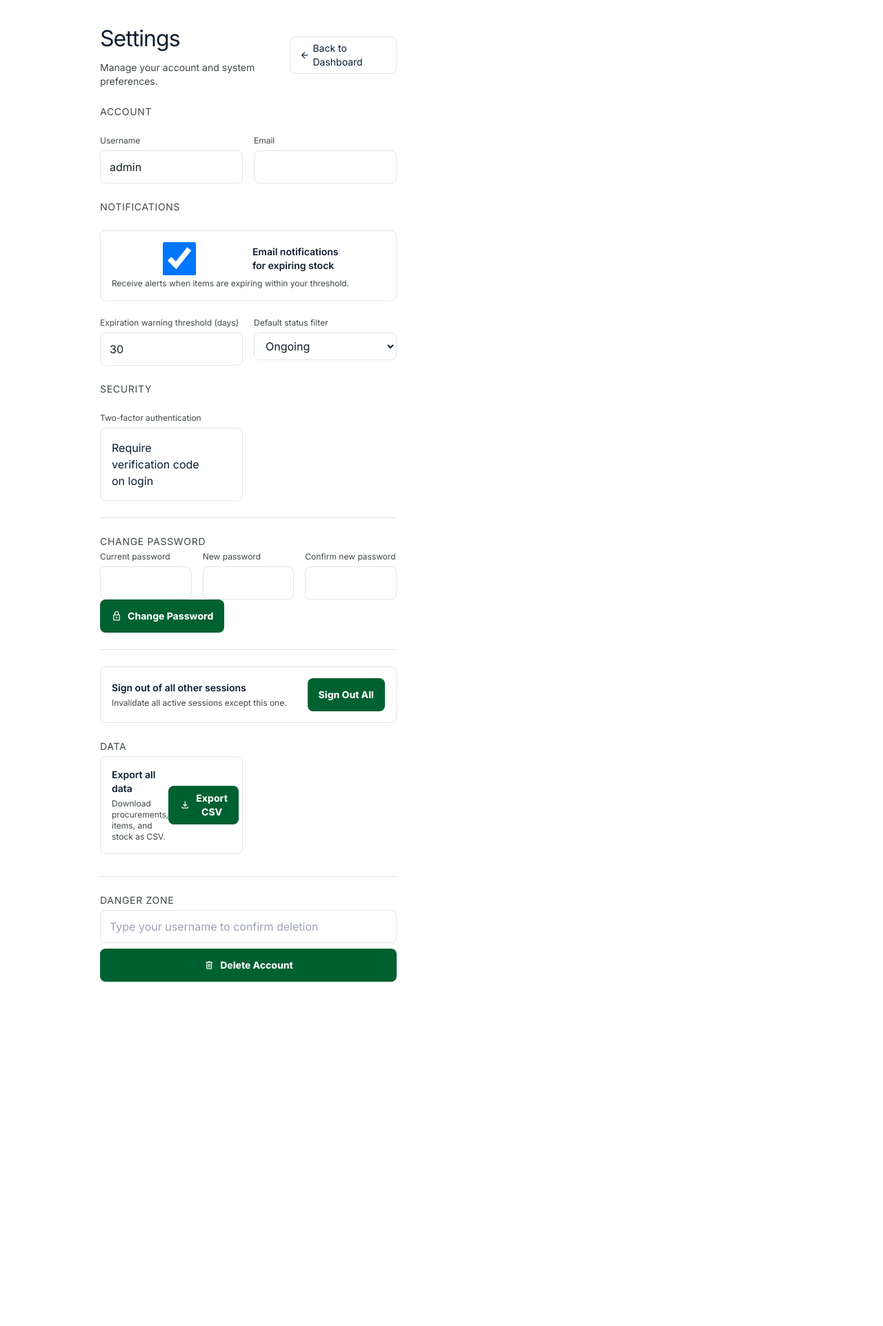
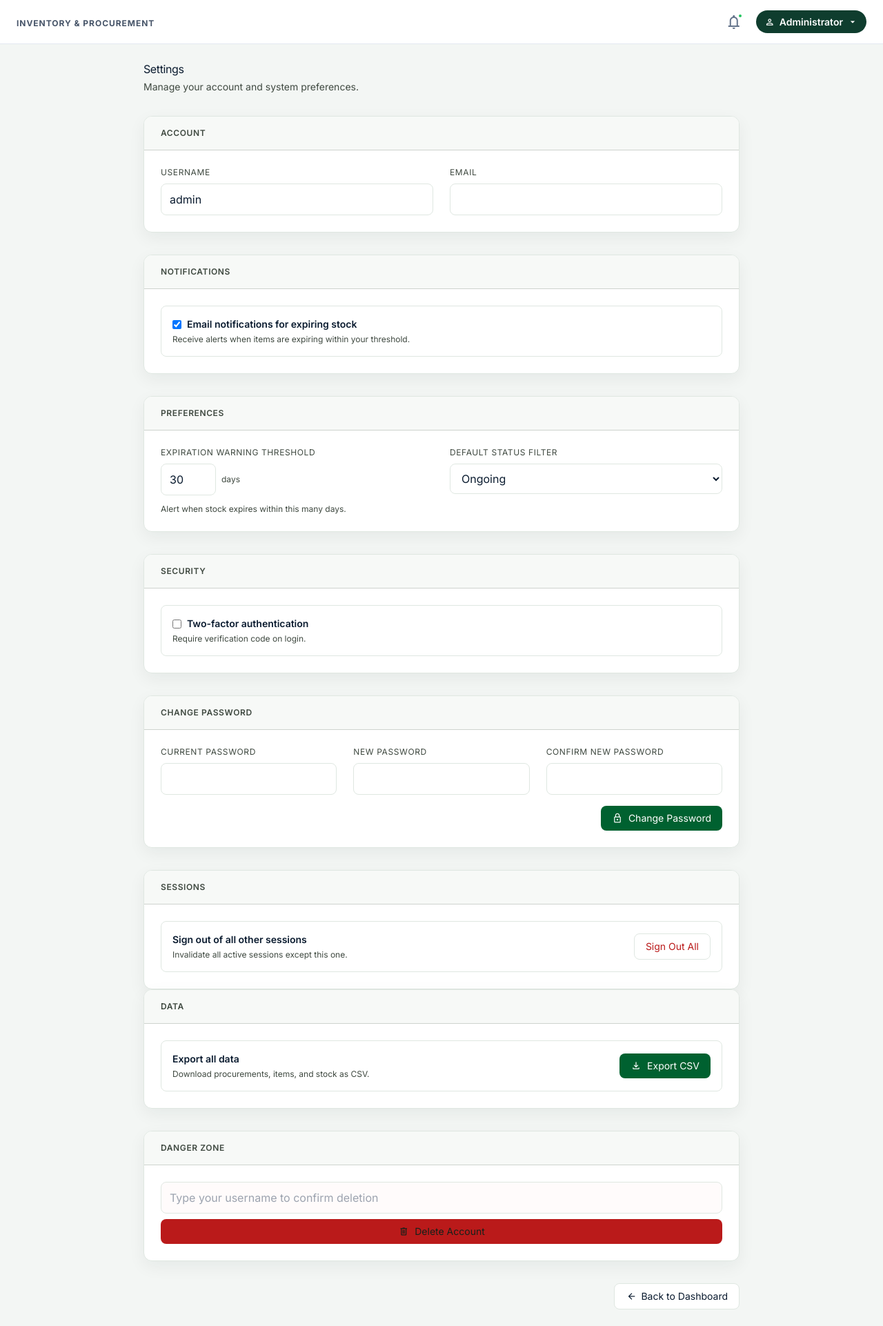
Before and after one commit to Sylphyyyy/final, a Flask app: page /settings/ in a window 1280 px wide. Shown: the whole page at 69% size. Before the commit the page ends 1423 px from the top, so only its background shows below. Run offline with Flask 3, Linux system fonts and the light colour scheme; the visitor is signed in with stand-in values (Sample User, id 1); parts of the project's set-up code (start-up, migrations or seed data) failed here and were passed over; some libraries are stand-ins or nearby versions.

Commit message:
Redesign settings page to match dashboard design language

```diff
--- a/app/templates/auth/settings.html
+++ b/app/templates/auth/settings.html
@@ -5,28 +5,55 @@
   <meta content="width=device-width, initial-scale=1.0" name="viewport">
   <title>Settings | Inventory & Procurement</title>
   <link href="https://fonts.googleapis.com/css2?family=Inter:wght@100..900&family=Material+Symbols+Outlined:opsz,wght,FILL,GRAD@20..48,100..700,0..1,-50..200&display=swap" rel="stylesheet">
-  <style>
-    @layer base{html,body{margin:0;padding:0;}body{overscroll-behavior:none;}main>:first-child{margin-top:0!important;}main>:last-child{margin-bottom:0!important;}}::-webkit-scrollbar{display:none;}
-  </style>
   <script src="https://cdn.tailwindcss.com"></script>
   <script id="tailwind-config">
     tailwind.config = { darkMode: "class", theme: { extend: { colors: { surface: "#f8f9ff", "surface-container-lowest": "#ffffff", "surface-container-low": "#eff4ff", "surface-container": "#e5eeff", "primary": "#006130", "on-primary": "#ffffff", "primary-container": "#107c41", "secondary": "#a83900", "tertiary": "#495468", "outline": "#6f7a6f", "error": "#ba1a1a", "error-container": "#ffdad6", "on-error-container": "#93000a", "on-surface": "#0b1c30", "on-surface-variant": "#3f4940" }, spacing: { "space-xs": "0.25rem", "space-sm": "0.5rem", "space-md": "1rem", "space-lg": "1.5rem", "space-xl": "2rem" } } } };
   </script>
   <link href="{{ url_for('static', filename='styles.css') }}" rel="stylesheet">
 </head>
-<body>
-  <main class="auth-page">
-    <section class="auth-form-side">
-      <div class="auth-card">
-        <div class="flex items-center justify-between mb-6">
-          <div>
-            <h1 class="font-headline-sm text-headline-sm text-on-surface">Settings</h1>
+<body class="bg-[#f8fafc]">
+  <!-- Top Utility Header (matching dashboard) -->
+  <header class="util-toolbar">
+    <div class="util-left">
+      <span class="util-label">INVENTORY &amp; PROCUREMENT</span>
+    </div>
+    <div class="util-right">
+      <button class="util-bell" aria-label="Notifications">
+        <span class="material-symbols-outlined">notifications</span>
+        <span class="util-status-dot"></span>
+      </button>
+      <div class="relative">
+        <button class="util-profile" aria-label="Account menu" id="adminMenuBtn" aria-expanded="false" aria-haspopup="true">
+          <span class="material-symbols-outlined util-avatar">person</span>
+          <span>Administrator</span>
+          <span class="material-symbols-outlined util-chevron">arrow_drop_down</span>
+        </button>
+        <div id="adminMenu" class="hidden absolute right-0 mt-2 w-56 rounded-lg border border-outline bg-surface-container-lowest shadow-xl z-50">
+          <div class="px-4 py-2 border-b border-outline/50">
+            <div class="flex items-center gap-2">
+              <span class="material-symbols-outlined text-[16px] text-primary">person</span>
+              <span class="font-label-md text-sm text-on-surface font-semibold">{{ session.get('username', 'Administrator') }}</span>
+            </div>
+            <p class="text-xs text-on-surface-variant mt-0.5">{{ user.email or 'No email set' }}</p>
+          </div>
+          <a href="{{ url_for('settings.settings') }}" class="flex items-center gap-2 px-4 py-3 text-sm font-body-sm text-on-surface hover:bg-surface-container-low transition-colors border-b border-outline/50 last:border-0">
+            <span class="material-symbols-outlined text-[16px] text-primary">settings</span>
+            <span>Settings</span>
+          </a>
+          <form method="POST" action="{{ url_for('auth.logout') }}" class="flex items-center gap-2 px-4 py-3 text-sm font-body-sm text-error hover:bg-error-container/10 transition-colors border-b-0">
+            <span class="material-symbols-outlined text-[16px] text-error">logout</span>
+            <span>Sign out</span>
+          </form>
+        </div>
+      </div>
+    </div>
+  </header>
+
+  <div class="max-w-4xl mx-auto px-4 py-6">
+    <!-- Page header -->
+    <div class="flex flex-col gap-1 mb-8">
+      <h1 class="font-headline-sm text-headline-sm text-on-surface tracking-tight">Settings</h1>
       <p class="text-on-surface-variant text-sm font-label-md">Manage your account and system preferences.</p>
-          </div>
-          <a href="{{ url_for('inventory.index') }}" class="inline-flex items-center gap-1 rounded-lg border border-outline bg-surface-container-lowest px-3 py-1.5 font-label-sm text-sm text-on-surface transition-colors hover:bg-surface-container">
-            <span class="material-symbols-outlined text-[16px]">arrow_back</span>
-            <span>Back to Dashboard</span>
-          </a>
     </div>
 
     {% with messages = get_flashed_messages(with_categories=true) %}
@@ -41,22 +68,32 @@
       {% endif %}
     {% endwith %}
 
-        <form method="POST" action="{{ url_for('settings.settings') }}" class="space-y-6">
+    <form method="POST" action="{{ url_for('settings.settings') }}" class="space-y-8">
       <!-- Account -->
-          <h2 class="font-label-md text-sm text-on-surface-variant uppercase tracking-wider mb-1">Account</h2>
-          <div class="grid grid-cols-1 md:grid-cols-2 gap-4">
-            <div class="flex flex-col gap-1.5">
-              <label class="font-label-sm text-xs text-on-surface-variant">Username</label>
-              <input type="text" name="username" value="{{ user.username }}" required class="w-full rounded-lg border border-outline bg-surface-container-lowest px-3 py-2 font-body-sm text-body-sm text-on-surface focus:border-primary focus:outline-none focus:ring-2 focus:ring-primary/20">
+      <section class="rounded-xl border border-outline/30 bg-surface-container-lowest shadow-sm overflow-hidden">
+        <div class="px-6 py-4 border-b border-outline/30 bg-surface-container-low">
+          <h2 class="font-label-md text-xs text-on-surface-variant uppercase tracking-wider font-semibold">Account</h2>
         </div>
-            <div class="flex flex-col gap-1.5">
-              <label class="font-label-sm text-xs text-on-surface-variant">Email</label>
-              <input type="email" name="email" value="{{ user.email or '' }}" class="w-full rounded-lg border border-outline bg-surface-container-lowest px-3 py-2 font-body-sm text-body-sm text-on-surface focus:border-primary focus:outline-none focus:ring-2 focus:ring-primary/20">
+        <div class="p-6">
+          <div class="grid grid-cols-1 md:grid-cols-2 gap-6">
+            <div class="flex flex-col gap-2">
+              <label class="font-label-sm text-xs text-on-surface-variant uppercase tracking-wider">Username</label>
+              <input type="text" name="username" value="{{ user.username }}" required class="w-full rounded-lg border border-outline bg-surface-container-lowest px-3 py-2.5 font-body-sm text-body-sm text-on-surface focus:border-primary focus:outline-none focus:ring-2 focus:ring-primary/20 transition-all">
+            </div>
+            <div class="flex flex-col gap-2">
+              <label class="font-label-sm text-xs text-on-surface-variant uppercase tracking-wider">Email</label>
+              <input type="email" name="email" value="{{ user.email or '' }}" class="w-full rounded-lg border border-outline bg-surface-container-lowest px-3 py-2.5 font-body-sm text-body-sm text-on-surface focus:border-primary focus:outline-none focus:ring-2 focus:ring-primary/20 transition-all">
             </div>
           </div>
+        </div>
+      </section>
 
       <!-- Notifications -->
-          <h2 class="font-label-md text-sm text-on-surface-variant uppercase tracking-wider mb-1">Notifications</h2>
+      <section class="rounded-xl border border-outline/30 bg-surface-container-lowest shadow-sm overflow-hidden">
+        <div class="px-6 py-4 border-b border-outline/30 bg-surface-container-low">
+          <h2 class="font-label-md text-xs text-on-surface-variant uppercase tracking-wider font-semibold">Notifications</h2>
+        </div>
+        <div class="p-6">
           <div class="flex items-center justify-between p-4 rounded-lg border border-outline bg-surface-container-lowest">
             <div class="flex flex-col">
               <label class="font-label-sm text-sm font-semibold text-on-surface flex items-center gap-2 cursor-pointer">
@@ -66,59 +103,89 @@
               <p class="text-xs text-on-surface-variant mt-1">Receive alerts when items are expiring within your threshold.</p>
             </div>
           </div>
-          <div class="grid grid-cols-1 md:grid-cols-2 gap-4">
-            <div class="flex flex-col gap-1.5">
-              <label class="font-label-sm text-xs text-on-surface-variant">Expiration warning threshold (days)</label>
-              <input type="number" name="expiration_warning_days" value="{{ user.expiration_warning_days }}" min="1" max="365" class="w-full rounded-lg border border-outline bg-surface-container-lowest px-3 py-2 font-body-sm text-body-sm text-on-surface focus:border-primary focus:outline-none focus:ring-2 focus:ring-primary/20">
         </div>
-            <div class="flex flex-col gap-1.5">
-              <label class="font-label-sm text-xs text-on-surface-variant">Default status filter</label>
-              <select name="default_status_filter" class="w-full rounded-lg border border-outline bg-surface-container-lowest px-3 py-2 font-body-sm text-body-sm text-on-surface focus:border-primary focus:outline-none focus:ring-2 focus:ring-primary/20">
+      </section>
+
+      <!-- Preferences -->
+      <section class="rounded-xl border border-outline/30 bg-surface-container-lowest shadow-sm overflow-hidden">
+        <div class="px-6 py-4 border-b border-outline/30 bg-surface-container-low">
+          <h2 class="font-label-md text-xs text-on-surface-variant uppercase tracking-wider font-semibold">Preferences</h2>
+        </div>
+        <div class="p-6">
+          <div class="grid grid-cols-1 md:grid-cols-2 gap-6">
+            <div class="flex flex-col gap-2">
+              <label class="font-label-sm text-xs text-on-surface-variant uppercase tracking-wider">Expiration warning threshold</label>
+              <div class="flex items-center gap-2">
+                <input type="number" name="expiration_warning_days" value="{{ user.expiration_warning_days }}" min="1" max="365" class="w-20 rounded-lg border border-outline bg-surface-container-lowest px-3 py-2.5 font-body-sm text-body-sm text-on-surface focus:border-primary focus:outline-none focus:ring-2 focus:ring-primary/20 transition-all">
+                <span class="text-xs text-on-surface-variant">days</span>
+              </div>
+              <p class="text-xs text-on-surface-variant mt-1">Alert when stock expires within this many days.</p>
+            </div>
+            <div class="flex flex-col gap-2">
+              <label class="font-label-sm text-xs text-on-surface-variant uppercase tracking-wider">Default status filter</label>
+              <select name="default_status_filter" class="w-full rounded-lg border border-outline bg-surface-container-lowest px-3 py-2.5 font-body-sm text-body-sm text-on-surface focus:border-primary focus:outline-none focus:ring-2 focus:ring-primary/20 transition-all">
                 <option value="Ongoing" {% if user.default_status_filter == 'Ongoing' %}selected{% endif %}>Ongoing</option>
                 <option value="Awarded" {% if user.default_status_filter == 'Awarded' %}selected{% endif %}>Awarded</option>
                 <option value="Archived" {% if user.default_status_filter == 'Archived' %}selected{% endif %}>Archived</option>
               </select>
             </div>
           </div>
+        </div>
+      </section>
 
       <!-- Security -->
-          <h2 class="font-label-md text-sm text-on-surface-variant uppercase tracking-wider mb-1 mt-6">Security</h2>
-          <div class="grid grid-cols-1 md:grid-cols-2 gap-4">
-            <div class="flex flex-col gap-1.5">
-              <label class="font-label-sm text-xs text-on-surface-variant">Two-factor authentication</label>
+      <section class="rounded-xl border border-outline/30 bg-surface-container-lowest shadow-sm overflow-hidden">
+        <div class="px-6 py-4 border-b border-outline/30 bg-surface-container-low">
+          <h2 class="font-label-md text-xs text-on-surface-variant uppercase tracking-wider font-semibold">Security</h2>
+        </div>
+        <div class="p-6">
           <div class="flex items-center justify-between p-4 rounded-lg border border-outline bg-surface-container-lowest">
-                <span class="font-body-sm text-body-sm text-on-surface">Require verification code on login</span>
-                <label class="relative inline-flex items-center cursor-pointer">
-                  <input type="checkbox" name="two_factor_enabled" {% if user.two_factor_enabled %}checked{% endif %} class="sr-only peer">
-                  <div class="w-9 h-5 rounded-full peer-checked:bg-primary after:absolute after:left-[2px] after:top-[2px] after:bg-white after:border-white after:border-r-2 after:rounded-full after:h-3 after:w-3 after:transition-all after:peer-checked:translate-x-full after:peer-checked:border-primary"></div>
+            <div class="flex flex-col">
+              <label class="font-label-sm text-sm font-semibold text-on-surface flex items-center gap-2 cursor-pointer">
+                <input type="checkbox" name="two_factor_enabled" {% if user.two_factor_enabled %}checked{% endif %} class="rounded border-outline text-primary focus:ring-primary">
+                <span>Two-factor authentication</span>
               </label>
+              <p class="text-xs text-on-surface-variant mt-1">Require verification code on login.</p>
             </div>
           </div>
         </div>
+      </section>
 
-          <div class="border-t border-outline pt-6">
-            <h2 class="font-label-md text-sm text-on-surface-variant uppercase tracking-wider mb-1">Change Password</h2>
-            <div class="grid grid-cols-1 md:grid-cols-3 gap-4">
-              <div class="flex flex-col gap-1.5">
-                <label class="font-label-sm text-xs text-on-surface-variant">Current password</label>
-                <input type="password" name="current_password" required class="w-full rounded-lg border border-outline bg-surface-container-lowest px-3 py-2 font-body-sm text-body-sm text-on-surface focus:border-primary focus:outline-none focus:ring-2 focus:ring-primary/20">
+      <!-- Change Password -->
+      <section class="rounded-xl border border-outline/30 bg-surface-container-lowest shadow-sm overflow-hidden">
+        <div class="px-6 py-4 border-b border-outline/30 bg-surface-container-low">
+          <h2 class="font-label-md text-xs text-on-surface-variant uppercase tracking-wider font-semibold">Change Password</h2>
         </div>
-              <div class="flex flex-col gap-1.5">
-                <label class="font-label-sm text-xs text-on-surface-variant">New password</label>
-                <input type="password" name="new_password" required class="w-full rounded-lg border border-outline bg-surface-container-lowest px-3 py-2 font-body-sm text-body-sm text-on-surface focus:border-primary focus:outline-none focus:ring-2 focus:ring-primary/20">
+        <div class="p-6">
+          <div class="grid grid-cols-1 md:grid-cols-3 gap-6">
+            <div class="flex flex-col gap-2">
+              <label class="font-label-sm text-xs text-on-surface-variant uppercase tracking-wider">Current password</label>
+              <input type="password" name="current_password" required class="w-full rounded-lg border border-outline bg-surface-container-lowest px-3 py-2.5 font-body-sm text-body-sm text-on-surface focus:border-primary focus:outline-none focus:ring-2 focus:ring-primary/20 transition-all">
             </div>
-              <div class="flex flex-col gap-1.5">
-                <label class="font-label-sm text-xs text-on-surface-variant">Confirm new password</label>
-                <input type="password" name="confirm_password" required class="w-full rounded-lg border border-outline bg-surface-container-lowest px-3 py-2 font-body-sm text-body-sm text-on-surface focus:border-primary focus:outline-none focus:ring-2 focus:ring-primary/20">
+            <div class="flex flex-col gap-2">
+              <label class="font-label-sm text-xs text-on-surface-variant uppercase tracking-wider">New password</label>
+              <input type="password" name="new_password" required class="w-full rounded-lg border border-outline bg-surface-container-lowest px-3 py-2.5 font-body-sm text-body-sm text-on-surface focus:border-primary focus:outline-none focus:ring-2 focus:ring-primary/20 transition-all">
+            </div>
+            <div class="flex flex-col gap-2">
+              <label class="font-label-sm text-xs text-on-surface-variant uppercase tracking-wider">Confirm new password</label>
+              <input type="password" name="confirm_password" required class="w-full rounded-lg border border-outline bg-surface-container-lowest px-3 py-2.5 font-body-sm text-body-sm text-on-surface focus:border-primary focus:outline-none focus:ring-2 focus:ring-primary/20 transition-all">
             </div>
           </div>
+          <div class="mt-4 flex justify-end">
             <button type="submit" formaction="{{ url_for('settings.change_password') }}" class="inline-flex items-center justify-center gap-2 rounded-lg bg-primary-container px-4 py-2 font-label-sm text-sm text-on-primary transition-colors hover:bg-primary">
               <span class="material-symbols-outlined text-[16px]">lock</span>
               <span>Change Password</span>
             </button>
           </div>
+        </div>
+      </section>
 
-          <div class="border-t border-outline pt-6">
+      <!-- Sessions -->
+      <section class="rounded-xl border border-outline/30 bg-surface-container-lowest shadow-sm overflow-hidden">
+        <div class="px-6 py-4 border-b border-outline/30 bg-surface-container-low">
+          <h2 class="font-label-md text-xs text-on-surface-variant uppercase tracking-wider font-semibold">Sessions</h2>
+        </div>
+        <div class="p-6">
           <div class="flex items-center justify-between p-4 rounded-lg border border-outline bg-surface-container-lowest">
             <div class="flex flex-col">
               <label class="font-label-sm text-sm font-semibold text-on-surface flex items-center gap-2 cursor-pointer">
@@ -133,29 +200,39 @@
             </form>
           </div>
         </div>
+      </section>
 
       <!-- Data -->
-          <h2 class="font-label-md text-sm text-on-surface-variant uppercase tracking-wider mb-1 mt-6">Data</h2>
-          <div class="grid grid-cols-1 md:grid-cols-2 gap-4">
-            <form method="POST" action="{{ url_for('settings.export_data') }}" class="flex items-center justify-between p-4 rounded-lg border border-outline bg-surface-container-lowest">
+      <section class="rounded-xl border border-outline/30 bg-surface-container-lowest shadow-sm overflow-hidden">
+        <div class="px-6 py-4 border-b border-outline/30 bg-surface-container-low">
+          <h2 class="font-label-md text-xs text-on-surface-variant uppercase tracking-wider font-semibold">Data</h2>
+        </div>
+        <div class="p-6">
+          <div class="flex items-center justify-between p-4 rounded-lg border border-outline bg-surface-container-lowest">
             <div class="flex flex-col">
               <label class="font-label-sm text-sm font-semibold text-on-surface">Export all data</label>
               <p class="text-xs text-on-surface-variant mt-1">Download procurements, items, and stock as CSV.</p>
             </div>
+            <form method="POST" action="{{ url_for('settings.export_data') }}">
               <button type="submit" class="inline-flex items-center justify-center gap-2 rounded-lg bg-primary-container px-4 py-2 font-label-sm text-sm text-on-primary transition-colors hover:bg-primary">
                 <span class="material-symbols-outlined text-[16px]">download</span>
                 <span>Export CSV</span>
               </button>
             </form>
           </div>
+        </div>
+      </section>
     </form>
 
-        <!-- Delete Account -->
-        <div class="mt-8 pt-6 border-t border-outline">
-          <h2 class="font-label-md text-sm text-on-surface-variant uppercase tracking-wider mb-1">Danger Zone</h2>
+    <!-- Delete Account (Danger Zone) -->
+    <div class="mt-8 rounded-xl border border-outline/30 bg-surface-container-lowest shadow-sm overflow-hidden">
+      <div class="px-6 py-4 border-b border-outline/30 bg-surface-container-low">
+        <h2 class="font-label-md text-xs text-on-surface-variant uppercase tracking-wider font-semibold text-error">Danger Zone</h2>
+      </div>
+      <div class="p-6">
         <form method="POST" action="{{ url_for('settings.delete_account') }}" onsubmit="return confirm('WARNING: This will permanently delete your account and all associated data. This cannot be undone. Type your username to confirm:');">
           <div class="flex flex-col gap-2">
-              <input type="text" name="confirm_username" placeholder="Type your username to confirm deletion" required class="w-full rounded-lg border border-error/40 bg-error-container/10 px-3 py-2 font-body-sm text-body-sm text-error focus:border-error focus:outline-none focus:ring-2 focus:ring-error/20">
+            <input type="text" name="confirm_username" placeholder="Type your username to confirm deletion" required class="w-full rounded-lg border border-error/40 bg-error-container/10 px-3 py-2.5 font-body-sm text-body-sm text-error focus:border-error focus:outline-none focus:ring-2 focus:ring-error/20 transition-all">
             <button type="submit" class="inline-flex items-center justify-center gap-2 rounded-lg bg-error text-on-error px-4 py-2 font-label-sm text-sm transition-colors hover:bg-error/90">
               <span class="material-symbols-outlined text-[16px]">delete</span>
               <span>Delete Account</span>
@@ -164,7 +241,38 @@
         </form>
       </div>
     </div>
-    </section>
-  </main>
+
+    <div class="mt-8 flex justify-end">
+      <a href="{{ url_for('inventory.index') }}" class="inline-flex items-center gap-1.5 rounded-lg border border-outline bg-surface-container-lowest px-4 py-2 font-label-sm text-sm text-on-surface transition-colors hover:bg-surface-container">
+        <span class="material-symbols-outlined text-[16px]">arrow_back</span>
+        <span>Back to Dashboard</span>
+      </a>
+    </div>
+  </div>
+
+  <script>
+    // Administrator dropdown menu
+    (function () {
+      const btn = document.getElementById('adminMenuBtn');
+      const menu = document.getElementById('adminMenu');
+      if (!btn || !menu) return;
+
+      btn.addEventListener('click', function (e) {
+        e.stopPropagation();
+        const expanded = btn.getAttribute('aria-expanded') === 'true';
+        btn.setAttribute('aria-expanded', String(!expanded));
+        menu.classList.toggle('hidden');
+      });
+
+      document.addEventListener('click', function () {
+        btn.setAttribute('aria-expanded', 'false');
+        menu.classList.add('hidden');
+      });
+
+      menu.addEventListener('click', function (e) {
+        e.stopPropagation();
+      });
+    })();
+  </script>
 </body>
 </html>
```
Lines whose indentation alone changed are shown as unchanged.
